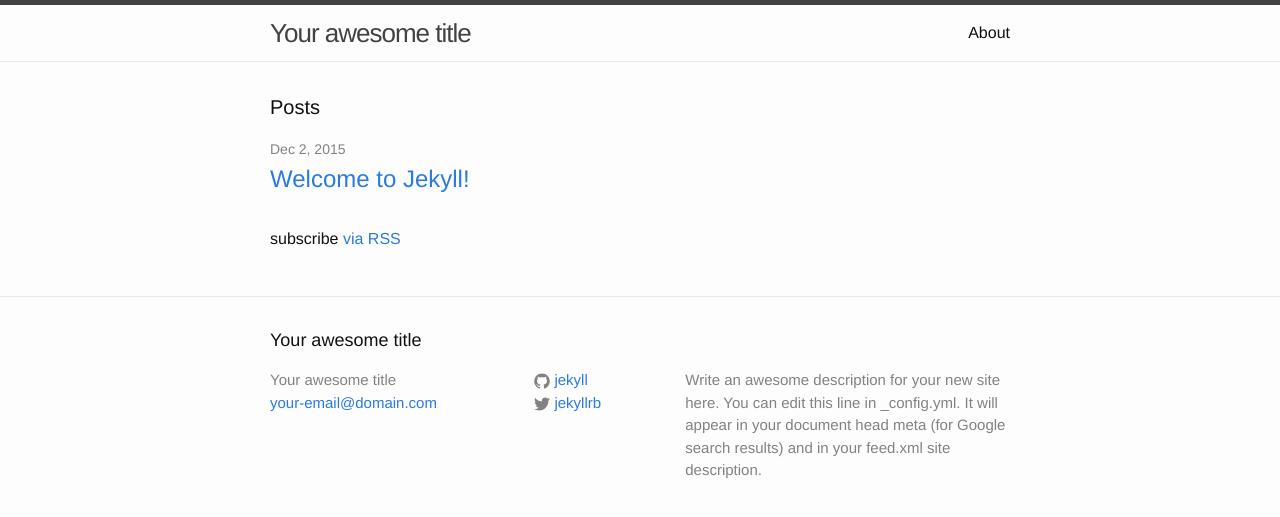
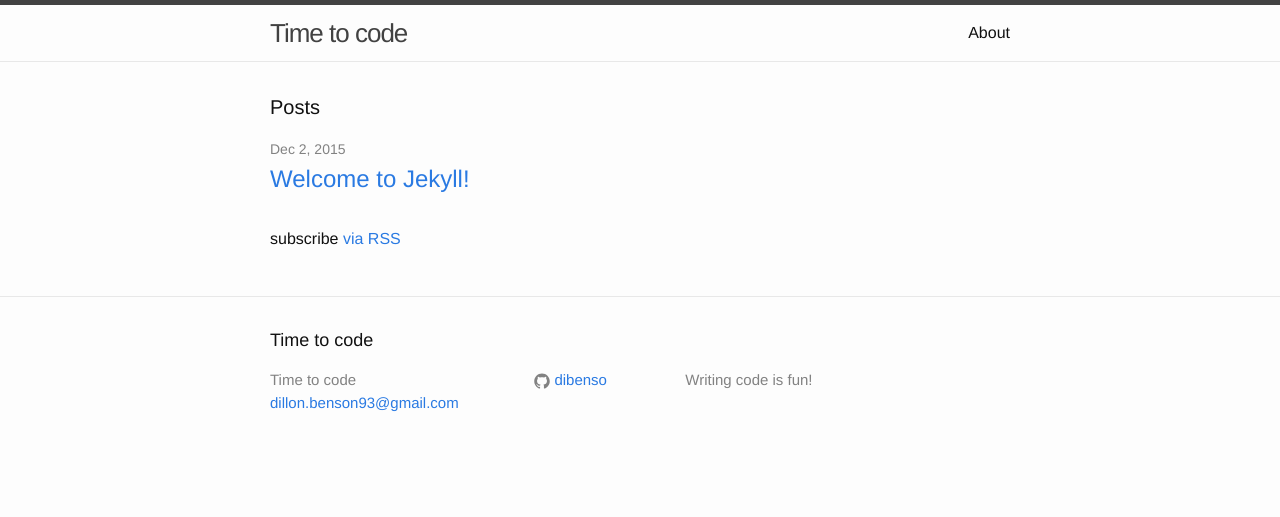
Before and after one commit to dibenso/dibenso.github.io, a Jekyll site: the page built from index.html, in a window 1280 px wide. Shown: the top 517 px of the page. Built offline with Jekyll 4.4.1, drawn with Linux system fonts in a browser that asks for light colours.

Commit message:
update settings

```diff
--- a/_config.yml
+++ b/_config.yml
@@ -6,16 +6,14 @@
 # 'jekyll serve'. If you change this file, please restart the server process.
 
 # Site settings
-title: Your awesome title
-email: your-email@domain.com
+title: Time to code
+email: dillon.benson93@gmail.com
 description: > # this means to ignore newlines until "baseurl:"
-  Write an awesome description for your new site here. You can edit this
-  line in _config.yml. It will appear in your document head meta (for
-  Google search results) and in your feed.xml site description.
+  Writing code is fun!
 baseurl: "" # the subpath of your site, e.g. /blog
 url: "http://yourdomain.com" # the base hostname & protocol for your site
-twitter_username: jekyllrb
-github_username:  jekyll
+twitter_username:
+github_username:  dibenso
 
 # Build settings
 markdown: kramdown
```
